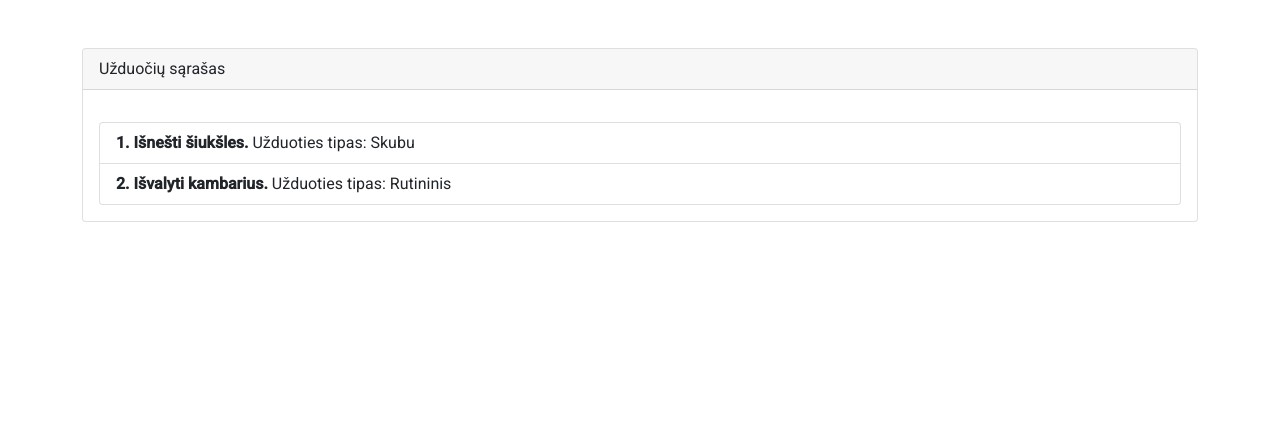
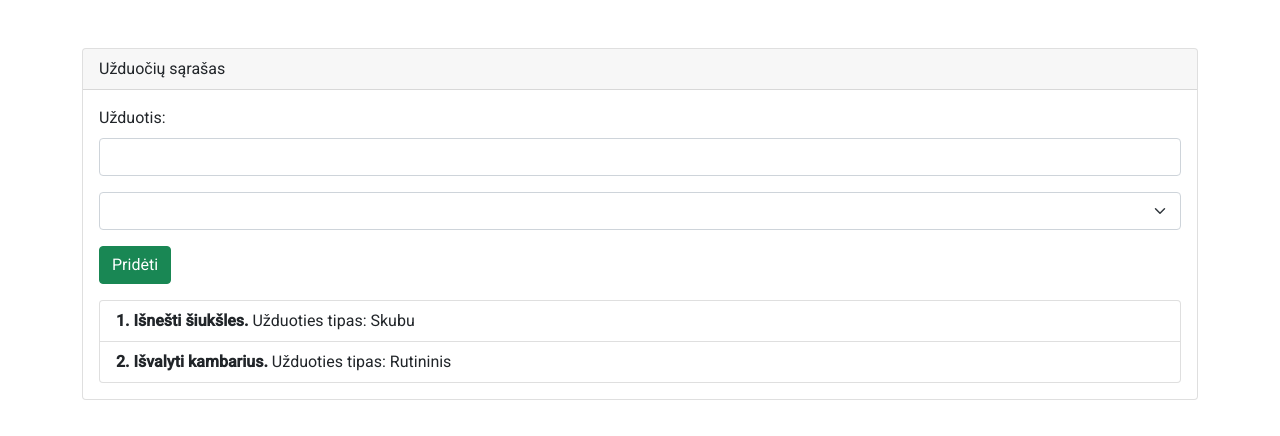
Before and after one commit to IndrePet/angular-2-pirkiniai, an Angular app: page / in a window 1280 px wide. Shown: the top 436 px of the page. Built offline with nearby package versions, Linux system fonts and the light colour scheme.

Commit message:
2 uzduotis: New task

```diff
--- a/src/app/app.component.html
+++ b/src/app/app.component.html
@@ -4,6 +4,7 @@
       <div class="card">
         <div class="card-header">Užduočių sąrašas</div>
         <div class="card-body">
+          <app-new-task></app-new-task>
           <app-tasks-list></app-tasks-list>
         </div>
       </div>
--- a/src/app/app.module.ts
+++ b/src/app/app.module.ts
@@ -3,10 +3,12 @@ import { BrowserModule } from '@angular/platform-browser';
 
 import { AppComponent } from './app.component';
 import { TasksListComponent } from './components/tasks-list/tasks-list.component';
+import { NewTaskComponent } from './components/new-task/new-task.component';
+import { FormsModule } from '@angular/forms';
 
 @NgModule({
-  declarations: [AppComponent, TasksListComponent],
-  imports: [BrowserModule],
+  declarations: [AppComponent, TasksListComponent, NewTaskComponent],
+  imports: [BrowserModule, FormsModule],
   providers: [],
   bootstrap: [AppComponent],
 })
--- /dev/null
+++ b/src/app/components/new-task/new-task.component.html
@@ -0,0 +1,18 @@
+<div class="mb-3">
+  <label for="" class="form-label">Užduotis: </label>
+  <input type="text" class="form-control" [(ngModel)]="taskName" />
+</div>
+<div class="mb-3">
+  <select
+    class="form-select"
+    aria-label="task type selection"
+    [(ngModel)]="taskType"
+  >
+    <option selected>Pasirinkite užduoties tipą</option>
+    <option value="Skubus">Skubus</option>
+    <option value="Rutininis">Rutininis</option>
+    <option value="Neskubus">Neskubus</option>
+    <option value="Ypač skubus">Ypač skubus</option>
+  </select>
+</div>
+<button class="btn btn-success" (click)="addTask()">Pridėti</button>
--- /dev/null
+++ b/src/app/components/new-task/new-task.component.ts
@@ -0,0 +1,19 @@
+import { Component, OnInit } from '@angular/core';
+import { TasksService } from 'src/app/services/tasks.service';
+
+@Component({
+  selector: 'app-new-task',
+  templateUrl: './new-task.component.html',
+  styleUrls: ['./new-task.component.css'],
+})
+export class NewTaskComponent implements OnInit {
+  public taskName: string = '';
+  public taskType: string = '';
+  constructor(private tasksService: TasksService) {}
+
+  ngOnInit(): void {}
+
+  public addTask() {
+    this.tasksService.addTask(this.taskName, this.taskType);
+  }
+}
--- a/src/app/components/tasks-list/tasks-list.component.ts
+++ b/src/app/components/tasks-list/tasks-list.component.ts
@@ -1,5 +1,6 @@
 import { Component, OnInit } from '@angular/core';
 import { Task } from 'src/app/models/task';
+import { TasksService } from 'src/app/services/tasks.service';
 
 @Component({
   selector: 'app-tasks-list',
@@ -8,18 +9,10 @@ import { Task } from 'src/app/models/task';
 })
 export class TasksListComponent implements OnInit {
   public tasks: Task[] = [];
-  public taskName: string = '';
-  public taskType: string = '';
 
-  constructor() {
-    this.tasks.push(new Task('Išnešti šiukšles', 'Skubu'));
-    this.tasks.push(new Task('Išvalyti kambarius', 'Rutininis'));
+  constructor(private tasksService: TasksService) {}
+
+  ngOnInit(): void {
+    this.tasks = this.tasksService.tasks;
   }
-
-  ngOnInit(): void {}
-
-  // public addTask = () => {
-  //   this.tasks.push(new Task(this.taskName, this.taskType));
-  //   console.log(this.tasks);
-  // };
 }
--- /dev/null
+++ b/src/app/services/tasks.service.ts
@@ -0,0 +1,17 @@
+import { Injectable } from '@angular/core';
+import { Task } from '../models/task';
+
+@Injectable({
+  providedIn: 'root',
+})
+export class TasksService {
+  public tasks: Task[] = [];
+  constructor() {
+    this.tasks.push(new Task('Išnešti šiukšles', 'Skubu'));
+    this.tasks.push(new Task('Išvalyti kambarius', 'Rutininis'));
+  }
+
+  public addTask = (taskName: string, taskType: string) => {
+    this.tasks.push(new Task(taskName, taskType));
+  };
+}
```
Also changed, not shown: src/app/components/tasks-list/tasks-list.component.html (+0 -15 lines), src/app/components/new-task/new-task.component.css (added), 2 other files (tests, documents, lock files or other folders).
